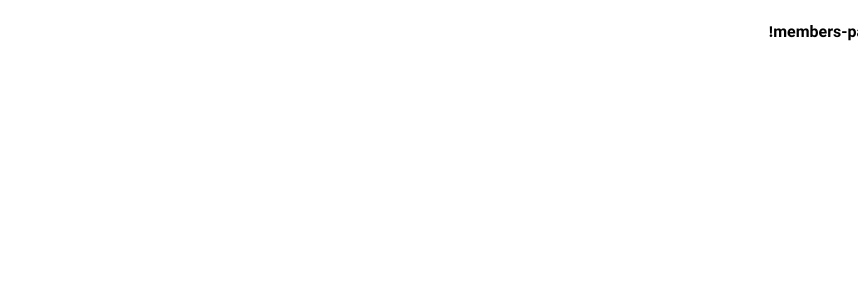
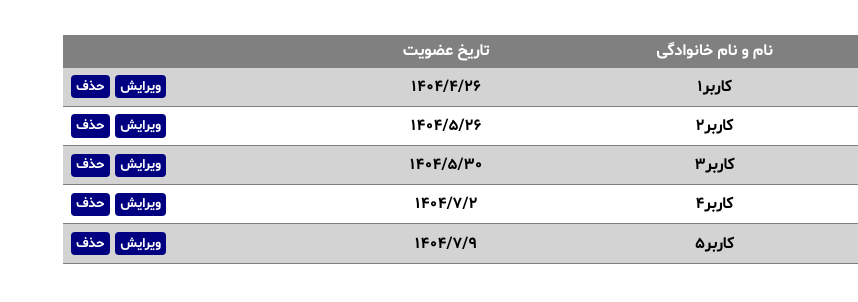
Before and after one commit to pariyamoomivand/library-App, an Angular app: page /private/members in a window 1280 px wide. Shown: the top 302 px of the page, without its empty margins (422-1280 px from the left). Built offline with nearby package versions, Linux system fonts and the light colour scheme; sample sign-in values are in the browser's storage.

Commit message:
Fixed the member page.

```diff
--- a/src/app/+private/+pages/books-page/books-page.html
+++ b/src/app/+private/+pages/books-page/books-page.html
@@ -20,7 +20,7 @@
                 <td>{{book.title}}</td>
                 <td>{{book.writer}}</td>
                 <td>{{book.publisher}}</td>
-                <td>{{book.price}}</td>
+                <td>{{book.price | number}} تومان</td>
                 <td>
                     <button>ویرایش</button>
                     <button>حذف</button>
--- a/src/app/+private/+pages/books-page/books-page.ts
+++ b/src/app/+private/+pages/books-page/books-page.ts
@@ -1,41 +1,49 @@
 import { Component, inject, OnInit } from '@angular/core';
 import { BooksService } from './books-service';
 import { FormsModule } from '@angular/forms';
+import { DecimalPipe } from '@angular/common';
 
 @Component({
   selector: 'app-books-page',
-  imports: [FormsModule],
+  imports: [FormsModule, DecimalPipe],
   templateUrl: './books-page.html',
   styleUrl: './books-page.scss',
 })
-export class BooksPage implements OnInit{
-  booksService=inject(BooksService);
+export class BooksPage implements OnInit {
+  booksService = inject(BooksService);
   data: BookItem[] = [];
-  action:string='list';
-  item:BookItem={
-    id:0,
-    title:'',
-    writer:'',
-    publisher:'',
-    price:0
+  action: string = 'list';
+  item: BookItem = {
+    id: 0,
+    title: '',
+    writer: '',
+    publisher: '',
+    price: 0,
   };
 
   ngOnInit(): void {
     this.refreshData();
   }
-  refreshData(){
-    this.data=this.booksService.list();
+  refreshData() {
+    this.data = this.booksService.list();
   }
-  add(){
-    this.action='add';
+  add() {
+    this.action = 'add';
+    this.item = {
+      id: 0,
+      title: '',
+      writer: '',
+      publisher: '',
+      price: 0,
+    };
   }
-  save(){
+  save() {
     this.booksService.add(this.item);
     this.refreshData();
-    this.action='list';
+    this.action = 'list';
   }
-  cancel(){
-    this.action='list';
+  cancel() {
+    this.action = 'list';
   }
 }
 export interface BookItem {
--- a/src/app/+private/+pages/members-page/members-page.html
+++ b/src/app/+private/+pages/members-page/members-page.html
@@ -1 +1,45 @@
-<p>members-page works!</p>
+@if(action=='list'){
+  <div>
+    <button (click)="add()">افزودن</button>
+  </div>
+  <table>
+    <thead>
+    <tr>
+      <th>شناسه عضویت</th>
+      <th>نام و نام خانوادگی</th>
+      <th>تاریخ عضویت</th>
+      <th></th>
+    </tr>
+  </thead>
+  <tbody>
+    @for(member of data;track $index){
+    <tr>
+      <td>{{ member.id }}</td>
+      <td>{{ member.fullName }}</td>
+      <td>{{ member.dateOfMembership }}</td>
+      <td>
+        <button>ویرایش</button>
+        <button>حذف</button>
+      </td>
+    </tr>
+    }
+  </tbody>
+</table>
+}
+@else{
+  <form (ngSubmit)="save()">
+    <div>
+    <input [(ngModel)]="item.id" type="number" id="id" name="id" placeholder="شناسه عضویت" />
+  </div>
+  <div>
+    <input [(ngModel)]="item.fullName" type="text" id="fullName" name="fullName" placeholder="نام و نام خانوادگی" />
+  </div>
+  <div>
+    <input [(ngModel)]="item.dateOfMembership" type="text" id="dateOfMembership" name="dateOfMembership" placeholder="تاریخ عضویت" />
+  </div>
+  <div>
+    <button type="submit">تایید</button>
+    <button type="button" (click)="cancel()">انصراف</button>
+  </div>
+</form>
+  }
--- a/src/app/+private/+pages/members-page/members-page.scss
+++ b/src/app/+private/+pages/members-page/members-page.scss
@@ -0,0 +1,29 @@
+table{
+    width: 100%;
+    border-collapse: collapse;
+    tr{
+        border-bottom: 1px solid gray;
+    }
+    tr:nth-of-type(2n+1){
+        background-color: lightgray;
+    }
+    td,th{
+        text-align: center;
+        padding: 0.3em;
+    }
+    th{
+        background-color: gray;
+        color: white;
+    }
+    td:last-of-type{
+        text-align: left;
+    }
+}
+button{
+    background-color: navy;
+    color: white;
+    padding: 0.2em 0.4em;
+    border: none;
+    border-radius: 0.3em;
+    margin: 0.2em;
+}
--- a/src/app/+private/+pages/members-page/members-page.ts
+++ b/src/app/+private/+pages/members-page/members-page.ts
@@ -1,11 +1,49 @@
-import { Component } from '@angular/core';
+import { DecimalPipe } from '@angular/common';
+import { Component, inject, OnInit } from '@angular/core';
+import { FormsModule } from '@angular/forms';
+import { MembersService } from './members-service';
 
 @Component({
   selector: 'app-members-page',
-  imports: [],
+  imports: [FormsModule,DecimalPipe],
   templateUrl: './members-page.html',
   styleUrl: './members-page.scss',
 })
-export class MembersPage {
+export class MembersPage implements OnInit {
+  membersService = inject(MembersService);
+  data: MemberItem[] = [];
+  action:string='list';
+  item:MemberItem={
+    id:0,
+    fullName:'',
+    dateOfMembership:''
+  };
 
+  ngOnInit(): void {
+    this.refreshData();
+  }
+  refreshData() {
+    this.data = this.membersService.list();
+  }
+  add() {
+    this.action='add';
+    this.item={
+          id:0,
+    fullName:'',
+    dateOfMembership:''
+    };
+  }
+  save(){
+    this.membersService.add(this.item);
+    this.refreshData();
+    this.action='list';
+  }
+  cancel(){
+    this.action='list';
+  }
 }
+export interface MemberItem {
+  id: number;
+  fullName: string;
+  dateOfMembership: string;
+}
--- /dev/null
+++ b/src/app/+private/+pages/members-page/members-service.ts
@@ -0,0 +1,28 @@
+import { Injectable } from '@angular/core';
+import { MemberItem } from './members-page';
+
+@Injectable({
+  providedIn: 'root',
+})
+export class MembersService {
+  data: MemberItem[] = [
+    { id: 1, fullName: 'کاربر1', dateOfMembership: '1404/4/26' },
+    { id: 2, fullName: 'کاربر2', dateOfMembership: '1404/5/26' },
+    { id: 3, fullName: 'کاربر3', dateOfMembership: '1404/5/30' },
+    { id: 4, fullName: 'کاربر4', dateOfMembership: '1404/7/2' },
+    { id: 5, fullName: 'کاربر5', dateOfMembership: '1404/7/9' },
+  ];
+  add(member:MemberItem) { //Create
+    this.data.push(member);
+  }
+  list(){ //Read
+    return[...this.data];
+  }
+  update(){ //Update
+
+  }
+  remove(){ //Delete
+
+  }
+  //CRUD(Create,Read,Update,Delete)
+}
```
Also changed, not shown: 1 other file (tests, documents, lock files or other folders).
